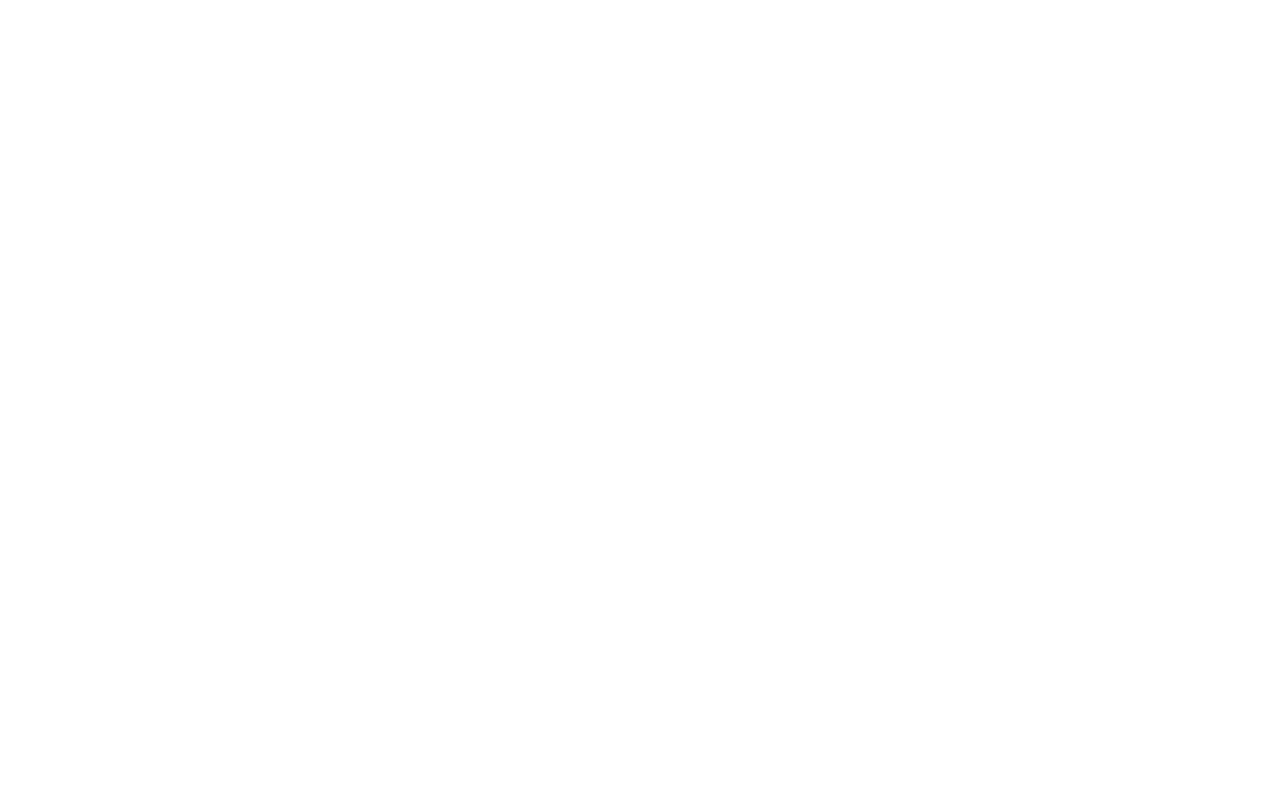
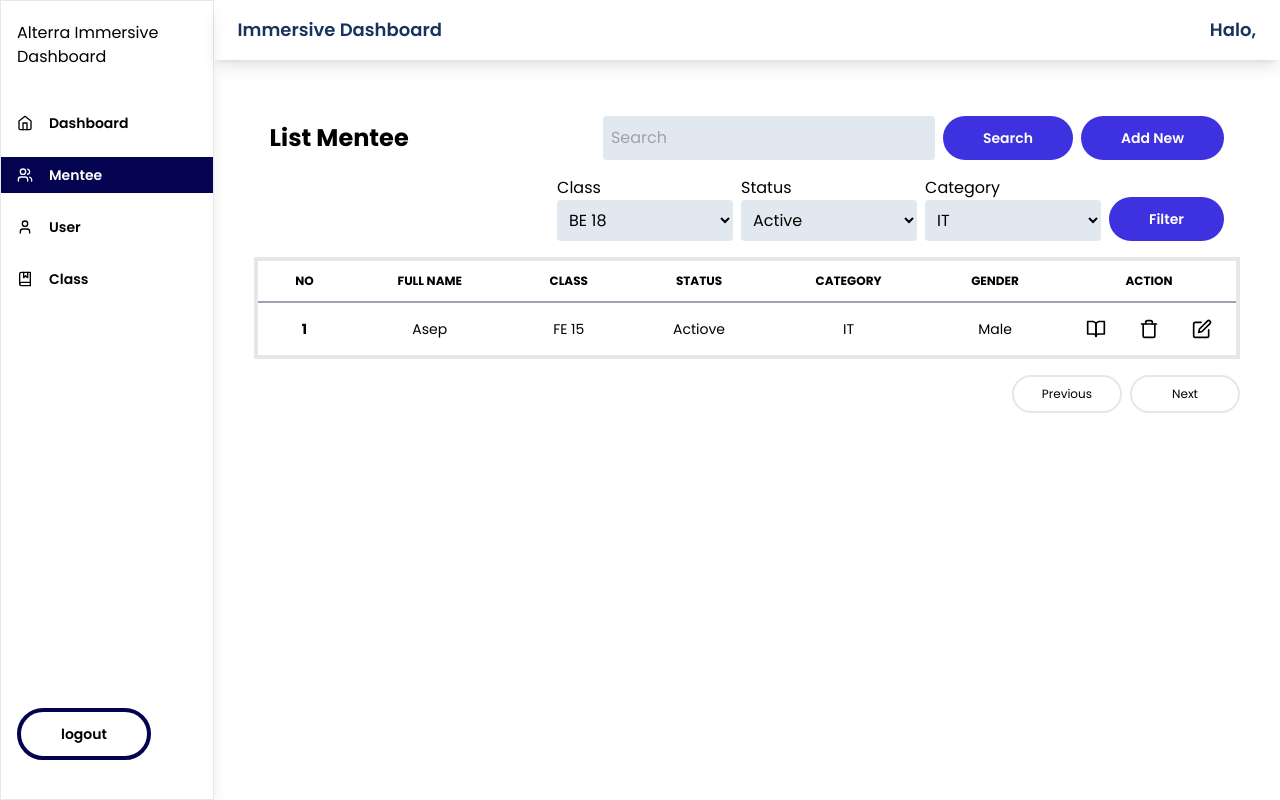
Before and after one commit to Immersive-Dash/fe-web, a React (Vite) app: page /mentee in a window 1280 px wide. Before the commit this address had no page. Built offline with nearby package versions, Linux system fonts and the light colour scheme; no server answers; sample sign-in values are in the browser's storage.

Commit message:
feat : add mentee page

```diff
--- a/src/App.tsx
+++ b/src/App.tsx
@@ -5,17 +5,19 @@
 import Login from './pages/login/login';
 import UserPage from './pages/user/userPage';
 import ClassPage from './pages/class/classPage';
+import MenteePage from './pages/mentee/menteePage';
 function App() {
   return (
     <>
       <BrowserRouter>
         <Routes>
           <Route index element={<Landing />} />
-          <Route path='/login' element={<Login />} />
+          <Route path="/login" element={<Login />} />
           <Route path="/" element={<Layout />}>
             <Route path="/dashboard" element={<Dashboard />} />
             <Route path="/user" element={<UserPage />} />
             <Route path="/class" element={<ClassPage />} />
+            <Route path="/mentee" element={<MenteePage />} />
           </Route>
         </Routes>
       </BrowserRouter>
--- /dev/null
+++ b/src/pages/mentee/menteePage.tsx
@@ -0,0 +1,131 @@
+import { LuEdit, LuTrash, LuBookOpen } from 'react-icons/lu';
+
+const MenteePage = () => {
+  return (
+    <div className="p-10">
+      <div className="flex p-4 justify-between items-center">
+        <h1 className="font-bold text-2xl">List Mentee</h1>
+        <div className="flex gap-2">
+          <input
+            type="text"
+            className="bg-slate-200 py-2 px-2 rounded"
+            placeholder="Search"
+          />
+          <button
+            type="button"
+            className="font-semibold text-white bg-[#3E31DF] hover:bg-[#03034F] rounded-full text-sm px-10 py-3 text-center"
+          >
+            Search
+          </button>
+          <button
+            type="button"
+            className="font-semibold text-white bg-[#3E31DF] hover:bg-[#03034F] rounded-full text-sm px-10 py-3 text-center"
+          >
+            Add New
+          </button>
+        </div>
+      </div>
+      <div className="flex justify-end px-4 gap-2">
+        <div className="flex flex-col">
+          <label className="">Class</label>
+          <select className="py-2 px-2 w-44 rounded bg-slate-200">
+            <option>BE 18</option>
+            <option>FE 15</option>
+          </select>
+        </div>
+        <div className="flex flex-col">
+          <label className="">Status</label>
+          <select className="py-2 px-2 w-44 rounded bg-slate-200">
+            <option>Active</option>
+            <option>Graduate</option>
+          </select>
+        </div>
+        <div className="flex flex-col">
+          <label className="">Category</label>
+          <select className="py-2 px-2 w-44 rounded bg-slate-200">
+            <option>IT</option>
+            <option>Non - IT</option>
+          </select>
+        </div>
+        <div className="flex flex-col justify-end">
+          <button
+            type="button"
+            className="font-semibold text-white bg-[#3E31DF] hover:bg-[#03034F] rounded-full text-sm px-10 py-3 text-center"
+          >
+            Filter
+          </button>
+        </div>
+      </div>
+      <div className="relative py-4 overflow-x-auto sm:rounded-lg">
+        <table className="w-full text-sm text-left border-4 text-black">
+          <thead className="text-xs text-black uppercase border-b-2 border-b-gray-400 text-center">
+            <tr>
+              <th scope="col" className="px-6 py-3">
+                No
+              </th>
+              <th scope="col" className="px-6 py-3">
+                Full Name
+              </th>
+              <th scope="col" className="px-6 py-3">
+                Class
+              </th>
+              <th scope="col" className="px-6 py-3">
+                Status
+              </th>
+              <th scope="col" className="px-6 py-3">
+                Category
+              </th>
+              <th scope="col" className="px-6 py-3">
+                Gender
+              </th>
+              <th scope="col" className="px-6 py-3">
+                Action
+              </th>
+            </tr>
+          </thead>
+          <tbody>
+            <tr className="bg-white border-b text-center">
+              <th scope="row" className="px-6 py-4">
+                1
+              </th>
+              <td className="px-6 py-4">Asep</td>
+              <td className="px-6 py-4">FE 15</td>
+              <td className="px-6 py-4">Actiove</td>
+              <td className="px-6 py-4">IT</td>
+              <td className="px-6 py-4">Male</td>
+              <td className="px-6 py-4 flex gap-2 justify-between">
+                <div className="cursor-pointer">
+                  <LuBookOpen size={20} />
+                </div>
+                <div className="cursor-pointer">
+                  <LuTrash size={20} />
+                </div>
+                <div className="cursor-pointer">
+                  <LuEdit size={20} />
+                </div>
+              </td>
+            </tr>
+          </tbody>
+        </table>
+      </div>
+      <div>
+        <div className="flex justify-end gap-x-2">
+          <button
+            type="button"
+            className="font-medium text-blak bg-blak hover:bg-[#3E31DF] hover:text-white border-2  rounded-full text-[12px] px-7 py-2 text-center"
+          >
+            Previous
+          </button>
+          <button
+            type="button"
+            className="font-medium text-black bg-blacke hover:bg-[#3E31DF] hover:text-white border-2 rounded-full text-[12px] px-10 py-2 text-center"
+          >
+            Next{' '}
+          </button>
+        </div>
+      </div>
+    </div>
+  );
+};
+
+export default MenteePage;
```
